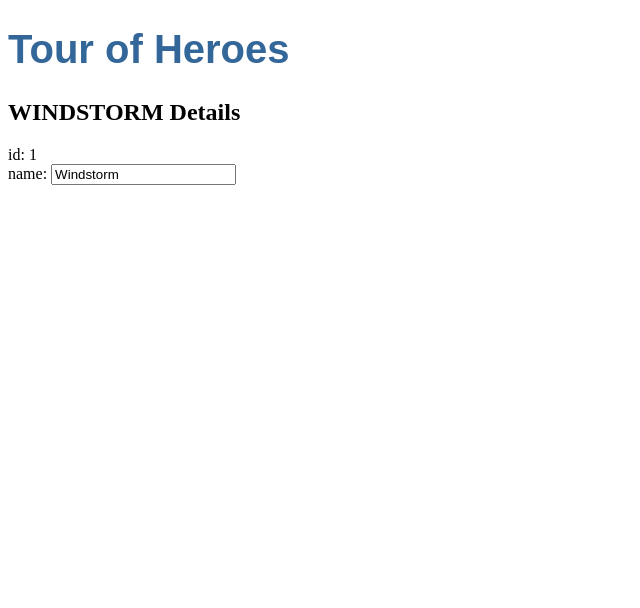
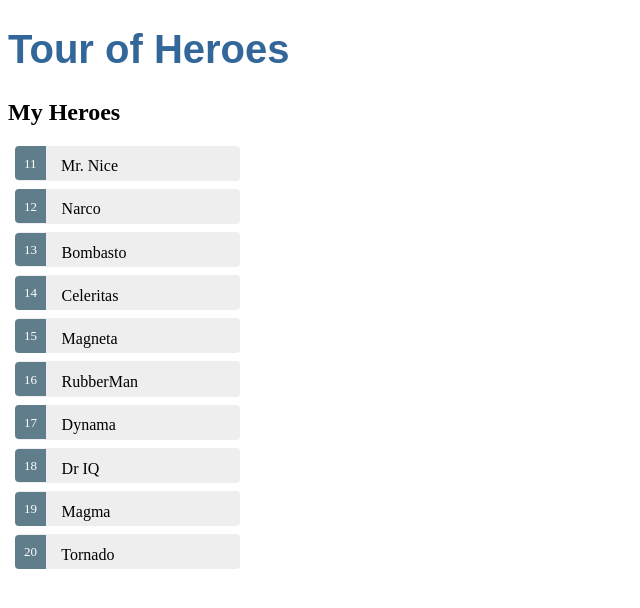
Before and after one commit to GraftonJ/tour-of-heroes, an Angular app: page / in a window 1280 px wide. Shown: the top 608 px of the page, without its empty margins (0-640 px from the left). Built offline with nearby package versions, Linux system fonts and the light colour scheme.

Commit message:
Hero list working with styles

```diff
--- a/src/app/heroes/heroes.component.css
+++ b/src/app/heroes/heroes.component.css
@@ -0,0 +1,48 @@
+/* HeroesComponent's private CSS styles */
+.selected {
+  background-color: #CFD8DC !important;
+  color: white;
+}
+.heroes {
+  margin: 0 0 2em 0;
+  list-style-type: none;
+  padding: 0;
+  width: 15em;
+}
+.heroes li {
+  cursor: pointer;
+  position: relative;
+  left: 0;
+  background-color: #EEE;
+  margin: .5em;
+  padding: .3em 0;
+  height: 1.6em;
+  border-radius: 4px;
+}
+.heroes li.selected:hover {
+  background-color: #BBD8DC !important;
+  color: white;
+}
+.heroes li:hover {
+  color: #607D8B;
+  background-color: #DDD;
+  left: .1em;
+}
+.heroes .text {
+  position: relative;
+  top: -3px;
+}
+.heroes .badge {
+  display: inline-block;
+  font-size: small;
+  color: white;
+  padding: 0.8em 0.7em 0 0.7em;
+  background-color: #607D8B;
+  line-height: 1em;
+  position: relative;
+  left: -1px;
+  top: -4px;
+  height: 1.8em;
+  margin-right: .8em;
+  border-radius: 4px 0 0 4px;
+}
--- a/src/app/heroes/heroes.component.html
+++ b/src/app/heroes/heroes.component.html
@@ -1,3 +1,12 @@
+<h2>My Heroes</h2>
+<ul class="heroes">
+  <li *ngFor="let hero of heroes">
+    <span class="badge">{{hero.id}}</span> {{hero.name}}
+  </li>
+</ul>
+
+<!-- <div>
+
   <h2>{{hero.name | uppercase}} Details</h2>
   <div><span>id: </span>{{hero.id}}</div>
   <div>
@@ -5,3 +14,4 @@
       <input [(ngModel)]="hero.name" placeholder="name" />
     </label>
   </div>
+</div> -->
--- a/src/app/heroes/heroes.component.ts
+++ b/src/app/heroes/heroes.component.ts
@@ -1,20 +1,24 @@
 import { Component, OnInit } from '@angular/core';
 import { Hero } from '../hero';
+import { HEROES } from '../mock-heroes';
 
 @Component({
   selector: 'app-heroes',
   templateUrl: './heroes.component.html',
   styleUrls: ['./heroes.component.css']
 })
+
 export class HeroesComponent implements OnInit {
-  hero: Hero = {
-    id: 1,
-    name: 'Windstorm'
-  }
+
+  heroes = HEROES;
+  selectedHero: Hero;
 
   constructor() { }
 
   ngOnInit() {
   }
 
+  onSelect(hero: Hero): void {
+    this.selectedHero = hero;
+  }
 }
--- /dev/null
+++ b/src/app/mock-heroes.ts
@@ -0,0 +1,14 @@
+import { Hero } from './hero';
+
+export const HEROES: Hero[] = [
+  { id: 11, name: 'Mr. Nice' },
+  { id: 12, name: 'Narco' },
+  { id: 13, name: 'Bombasto' },
+  { id: 14, name: 'Celeritas' },
+  { id: 15, name: 'Magneta' },
+  { id: 16, name: 'RubberMan' },
+  { id: 17, name: 'Dynama' },
+  { id: 18, name: 'Dr IQ' },
+  { id: 19, name: 'Magma' },
+  { id: 20, name: 'Tornado' }
+];
```
Also changed, not shown: src/app/app.module.ts (+8 -1 lines). Lines whose indentation alone changed are shown as unchanged.
